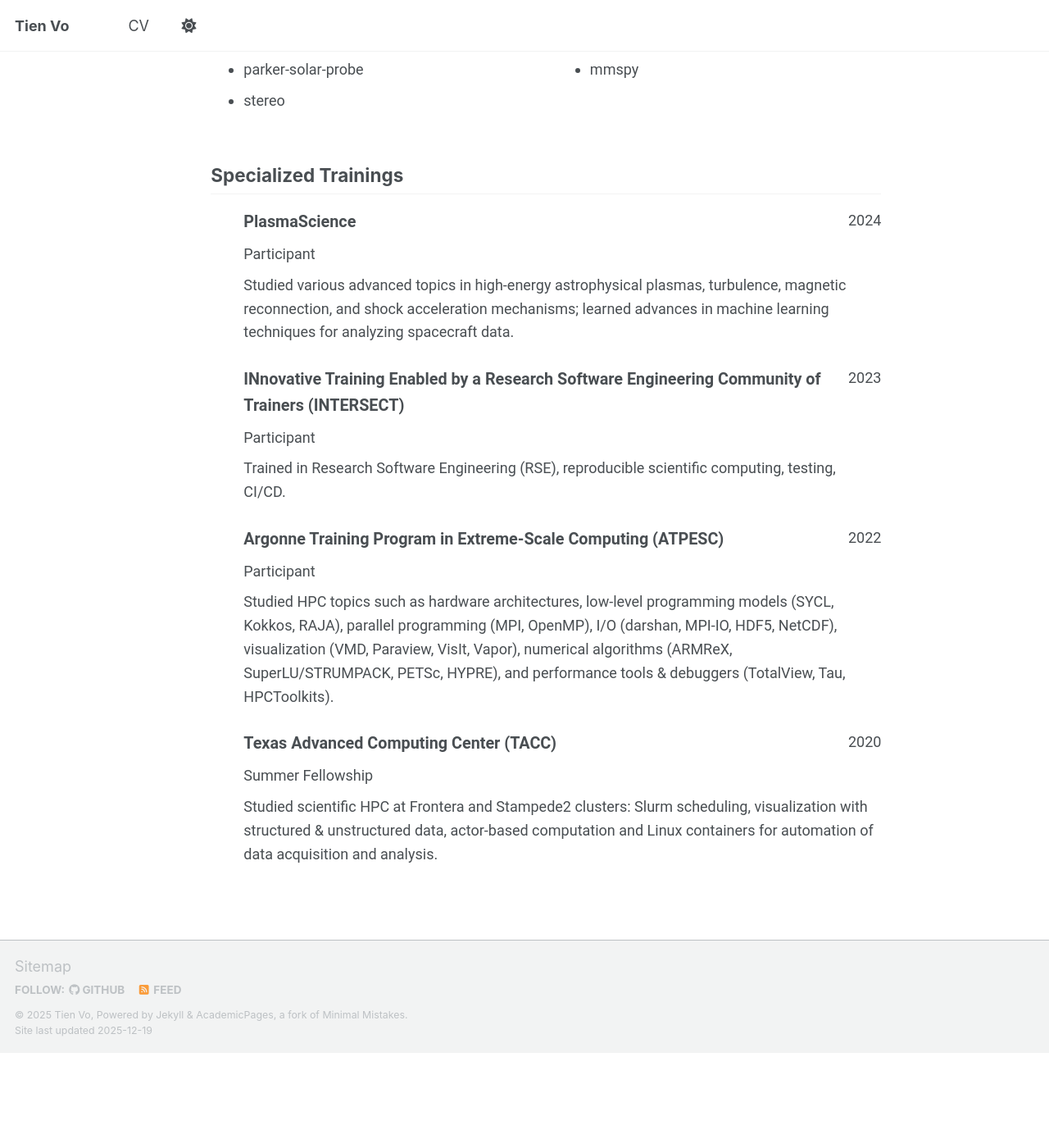
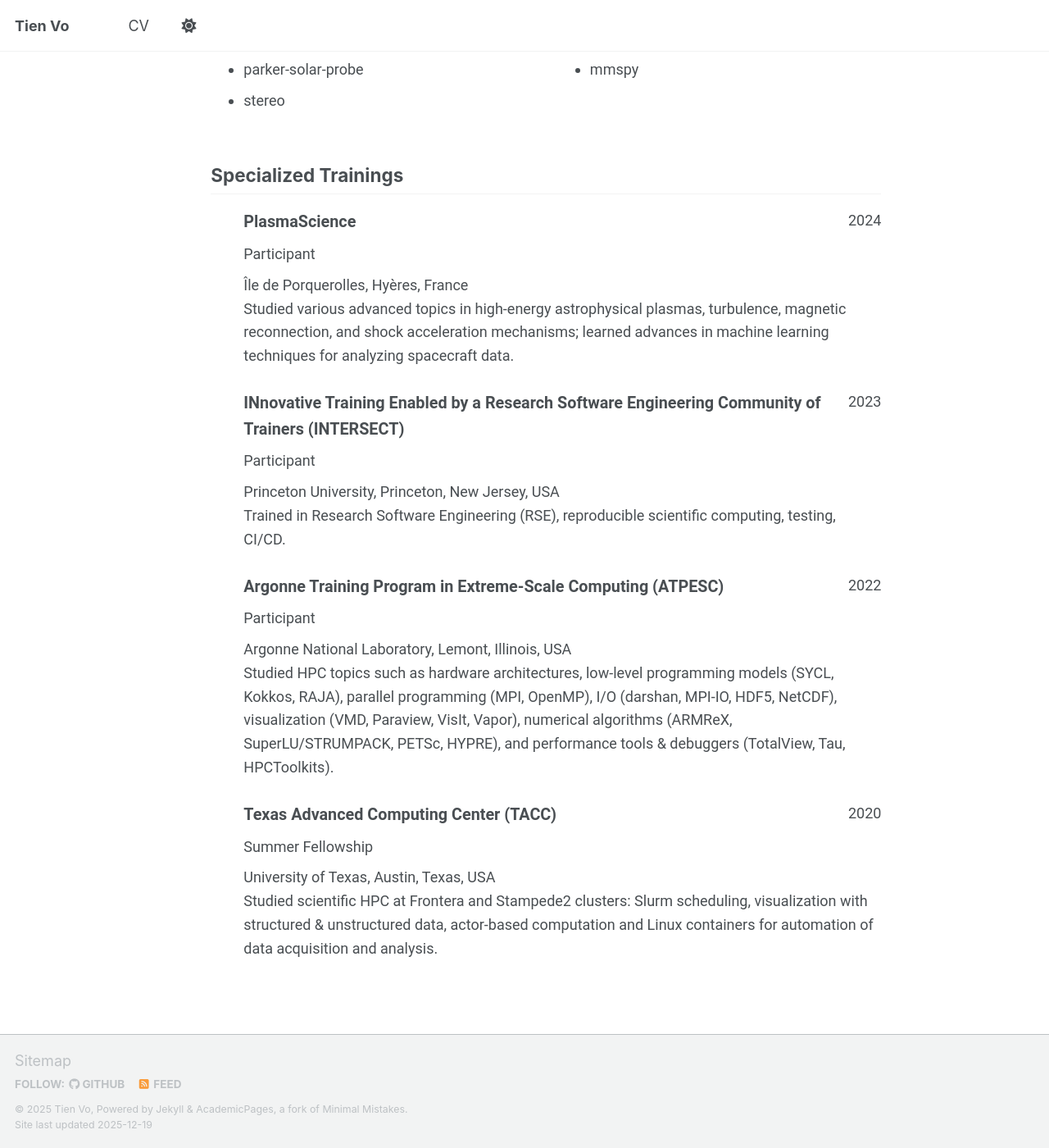
Before and after one commit to tien-vo/tien-vo.github.io, a Jekyll site: the page built from _pages/cv-json.md, in a window 1280 px wide and 1400 px high, scrolled down 6596 px. Shown: the whole window at 82% size. Built offline with Jekyll 4.4.1, drawn with Linux system fonts in a browser that asks for light colours; a script bundle is joined from its source files by our own code; library files that are not in the unit come from our copies; before the commit the page ends 7880 px from its top, so only the background shows below that.

Commit message:
CV: Add location to trainings

```diff
--- a/_data/cv.json
+++ b/_data/cv.json
@@ -64,24 +64,28 @@
     {
       "name": "PlasmaScience",
       "date": "2024",
+      "location": "Île de Porquerolles, Hyères, France",
       "position": "Participant",
       "summary": "Studied various advanced topics in high-energy astrophysical plasmas, turbulence, magnetic reconnection, and shock acceleration mechanisms; learned advances in machine learning techniques for analyzing spacecraft data."
     },
     {
       "name": "INnovative Training Enabled by a Research Software Engineering Community of Trainers (INTERSECT)",
       "date": "2023",
+      "location": "Princeton University, Princeton, New Jersey, USA",
       "position": "Participant",
       "summary": "Trained in Research Software Engineering (RSE), reproducible scientific computing, testing, CI/CD."
     },
     {
       "name": "Argonne Training Program in Extreme-Scale Computing (ATPESC)",
       "date": "2022",
+      "location": "Argonne National Laboratory, Lemont, Illinois, USA",
       "position": "Participant",
       "summary": "Studied HPC topics such as hardware architectures, low-level programming models (SYCL, Kokkos, RAJA), parallel programming (MPI, OpenMP), I/O (darshan, MPI-IO, HDF5, NetCDF), visualization (VMD, Paraview, VisIt, Vapor), numerical algorithms (ARMReX, SuperLU/STRUMPACK, PETSc, HYPRE), and performance tools & debuggers (TotalView, Tau, HPCToolkits)."
     },
     {
       "name": "Texas Advanced Computing Center (TACC)",
       "date": "2020",
+      "location": "University of Texas, Austin, Texas, USA",
       "position": "Summer Fellowship",
       "summary": "Studied scientific HPC at Frontera and Stampede2 clusters: Slurm scheduling, visualization with structured & unstructured data, actor-based computation and Linux containers for automation of data acquisition and analysis."
     }
--- a/_includes/cv-template.html
+++ b/_includes/cv-template.html
@@ -352,6 +352,9 @@
         </div>
         <div class="cv-item-content">
           <div class="cv-item-subtitle">{{ training.position }}</div>
+          {% if training.location %}
+          <div class="cv-item-detail">{{ training.location }}</div>
+          {% endif %}
           {% if training.summary %}
           <div class="cv-item-detail">{{ training.summary }}</div>
           {% endif %}
```
